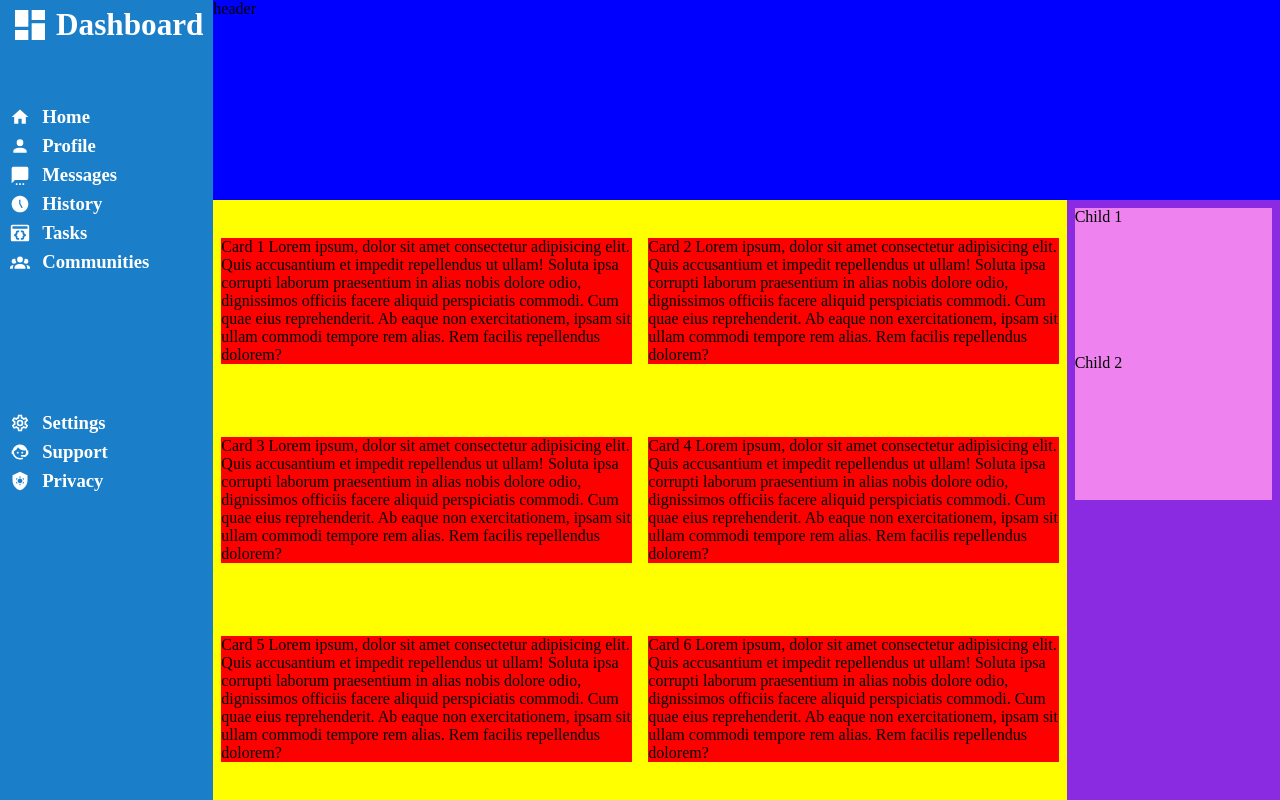
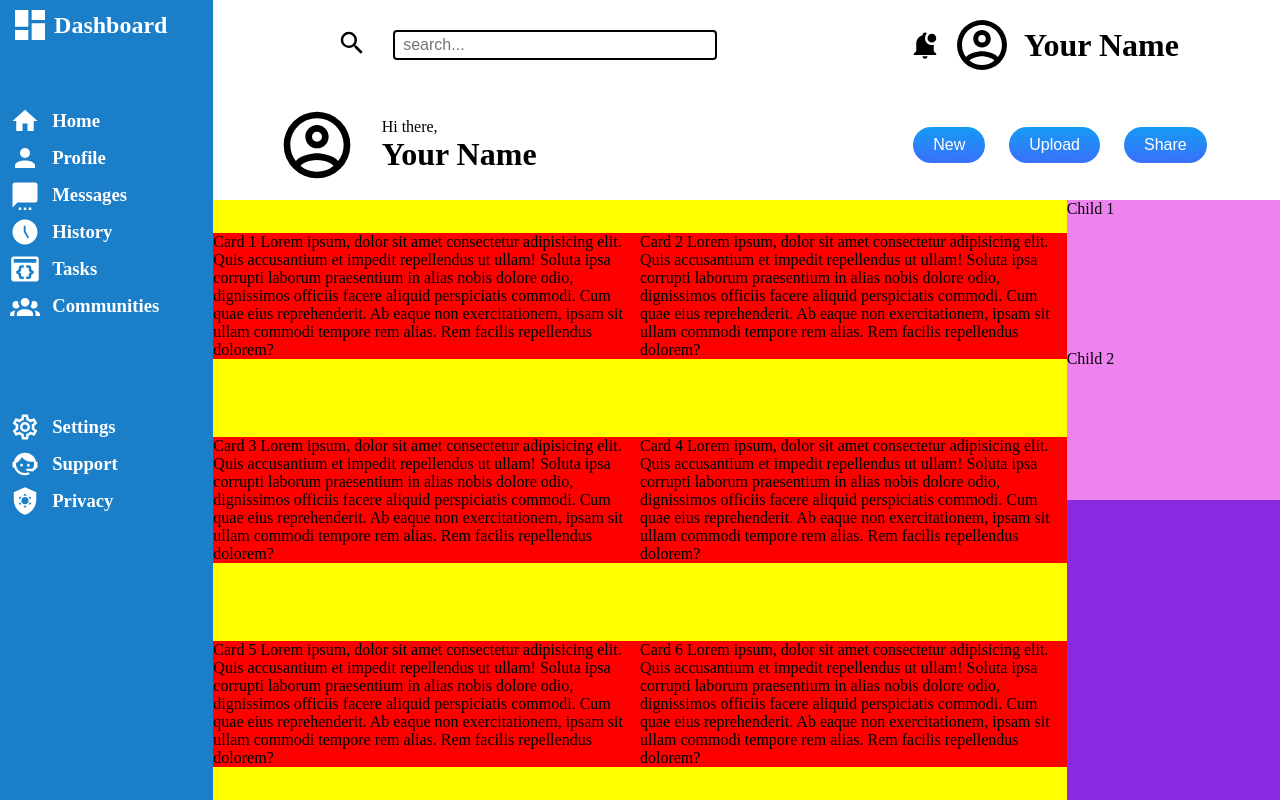
Before and after one commit to devingdaniels/admin_dashboard, a plain HTML site: page index.html in a window 1280 px wide. Drawn offline with Linux system fonts and the light colour scheme.

Commit message:
Added images and created header UI

```diff
--- a/index.html
+++ b/index.html
@@ -8,9 +8,43 @@
     <title>Document</title>
 </head>
 <body>
-    <header>
-        header
+    <!-- HEADER SECTION START -->
+    <header class="header-container">
+        <div class="header-flex-container">
+            <div class="search-container">
+                <label for="search"><img src="./images/magnify.svg" alt="search-icon" class="header-icon"></label>
+                <input type="text"  id="search" placeholder="search...">
+            </div>
+        </div>
+        <div class="header-flex-container">
+            <div class="notification-container">
+                <img src="./images/bell-badge.svg" alt="bell-icon" class="header-icon">
+                <img src="./images/account-circle-outline.svg" alt="profile-pic" class="profile-picture">
+                <h1>Your Name</h1>
+                </div>
+        </div>
+        <div class="header-flex-container">
+            <div class="welcome-container">
+                <img src="./images/account-circle-outline.svg" alt="profile-pic" class="welcome-banner-icon">
+                <div class="welcome-banner">
+                    <p>Hi there,</p>
+                    <h1>Your Name</h1>
+                </div>
+
+            </div>
+
+        </div>
+        <div class="header-flex-container">
+            <div class="button-container">
+                <button type="#" class="header-button">New</button>
+                <button type="#" class="header-button">Upload</button>
+                <button type="#" class="header-button">Share</button>
+            </div>
+        </div>
     </header>
+    <!-- HEADER SECTION END -->
+
+    <!-- LEFT SIDE BAR START -->
    <nav class="sidebar">
         <div class="sidebar-heading">
             <img src="./images/view-dashboard.svg" alt="dashboard-icon" class="sidebar-icon header">
@@ -41,7 +75,6 @@
                 <img src="./images/account-group.svg" alt="communities-icon" class="sidebar-icon">
                 <h3>Communities</h3>
             </div>
-
         </div>
         <div class="sidebar-extra-settings">
             <div class="sidebar-item" >
@@ -58,7 +91,7 @@
             </div>
         </div>
    </nav>
-
+    <!-- LEFT SIDE BAR END -->
 
     <main>
         <!-- <h3>Title</h3>    -->
--- a/style.css
+++ b/style.css
@@ -12,14 +12,72 @@ body{
     display: grid;
     grid-template-columns: repeat(6, 1fr);
     grid-template-rows: repeat(4, 1fr);
+}
+
+/* <!-- HEADER SECTION START --> */
+.header-container{
+    background-color: white;
+    grid-column: 2/7;
+    display: grid;
+    grid-template-columns: repeat(2, auto);
+}
+
+.header-flex-container{
+    display: flex;
+    justify-content: center;
+    align-items: center;
 
 }
 
-header{
-    background-color: blue;
-    grid-column: 2/7;
+.header-icon{
+    height: 30px;
 }
 
+img[class=profile-picture]{
+    height: 60px;
+}
+
+.search-container{
+    display: flex;
+    align-items: center;
+    gap: 7%;
+}
+
+.search-container > input {
+    font-size: 16px;
+  font-size: max(16px, 1em);
+  padding: 0.25em 0.5em;
+  background-color: #fff;
+  border: 2px solid black;
+  border-radius: 4px;
+  width: 350px;
+}
+
+.button-container > button{
+    margin: 0 10px 0 10px;
+}
+
+.notification-container{
+    display: flex;
+    align-items: center;
+    gap: 4%;
+    width: 300px;
+}
+.welcome-container{
+    display: flex;
+    width: 500px;
+    align-items: center;
+    gap: 5%;
+
+}
+
+.welcome-banner-icon{
+    height: 80px;
+}
+
+/* <!-- HEADER SECTION END --> */
+
+/* <!-- LEFT SIDE BAR START --> */
 .sidebar{
     background-color: rgb(26, 126, 201);
     grid-row: 1/5;
@@ -34,17 +92,13 @@ header{
     display: flex;
     justify-content: space-evenly;
     align-items: center;
-    font-size: 1.3rem;
+    font-size: 1rem;
     justify-content: start;
-    gap: 3%;
+    gap: 2%;
 
   }
   .sidebar-icon.header {
     height: 40px;
-}
-
-.sidebar-main-settings{
-
 }
 
 .sidebar-item{
@@ -56,14 +110,19 @@ header{
 }
 
 .sidebar-icon{
-    height: 20px;
+    height: 30px;
     filter: invert(100%)
+}
+
+.sidebar-item:hover{
+    font-size: 120%;
 }
 
 nav > div > div {
     padding-bottom: 7px;
 }
 
+/* <!-- LEFT SIDE BAR END --> */
 
 main{
 background-color: yellow;
@@ -74,9 +133,9 @@ grid-template-columns: 1fr 1fr;
 grid-template-rows: repeat(auto-fill, 1fr);
 justify-items: center;
 align-items: center;
-column-gap: 2%;
+
 row-gap: 2%;
-padding: 8px;
+
 
 }
 
@@ -91,10 +150,71 @@ padding: 8px;
     display: grid;
     grid-template-columns: 1fr;
     grid-template-rows: repeat(4, 1fr);
-    padding: 8px;
+
 
 
 }
 .right-section-child{
 background-color: violet;
 }
+
+/* CSS */
+.header-button {
+  align-items: center;
+  appearance: none;
+  background-color: #3EB2FD;
+  background-image: linear-gradient(1deg, #4F58FD, #149BF3 99%);
+  background-size: calc(100% + 20px) calc(100% + 20px);
+  border-radius: 100px;
+  border-width: 0;
+  box-shadow: none;
+  box-sizing: border-box;
+  color: #FFFFFF;
+  cursor: pointer;
+  display: inline-flex;
+  font-family: CircularStd,sans-serif;
+  font-size: 1rem;
+  height: auto;
+  justify-content: center;
+  line-height: 1.5;
+  padding: 6px 20px;
+  position: relative;
+  text-align: center;
+  text-decoration: none;
+  transition: background-color .2s,background-position .2s;
+  user-select: none;
+  -webkit-user-select: none;
+  touch-action: manipulation;
+  vertical-align: top;
+  white-space: nowrap;
+}
+
+.header-button:active,
+.header-button:focus {
+  outline: none;
+}
+
+.header-button:hover {
+  background-position: -20px -20px;
+}
+
+.header-button:focus:not(:active) {
+  box-shadow: rgba(40, 170, 255, 0.25) 0 0 0 .125em;
+}
+
+
+
+@media (max-width: 830px){
+.header-container{
+    display: flex;
+    flex-direction: column;
+
+}
+header-flex-container{
+    display: flex;
+    flex-direction: column;
+}
+.welcome-container{
+    width: max-content;
+}
+}
```
Also changed, not shown: images/account-circle-outline.svg (added), images/bell-badge.svg (added), images/magnify.svg (added).
